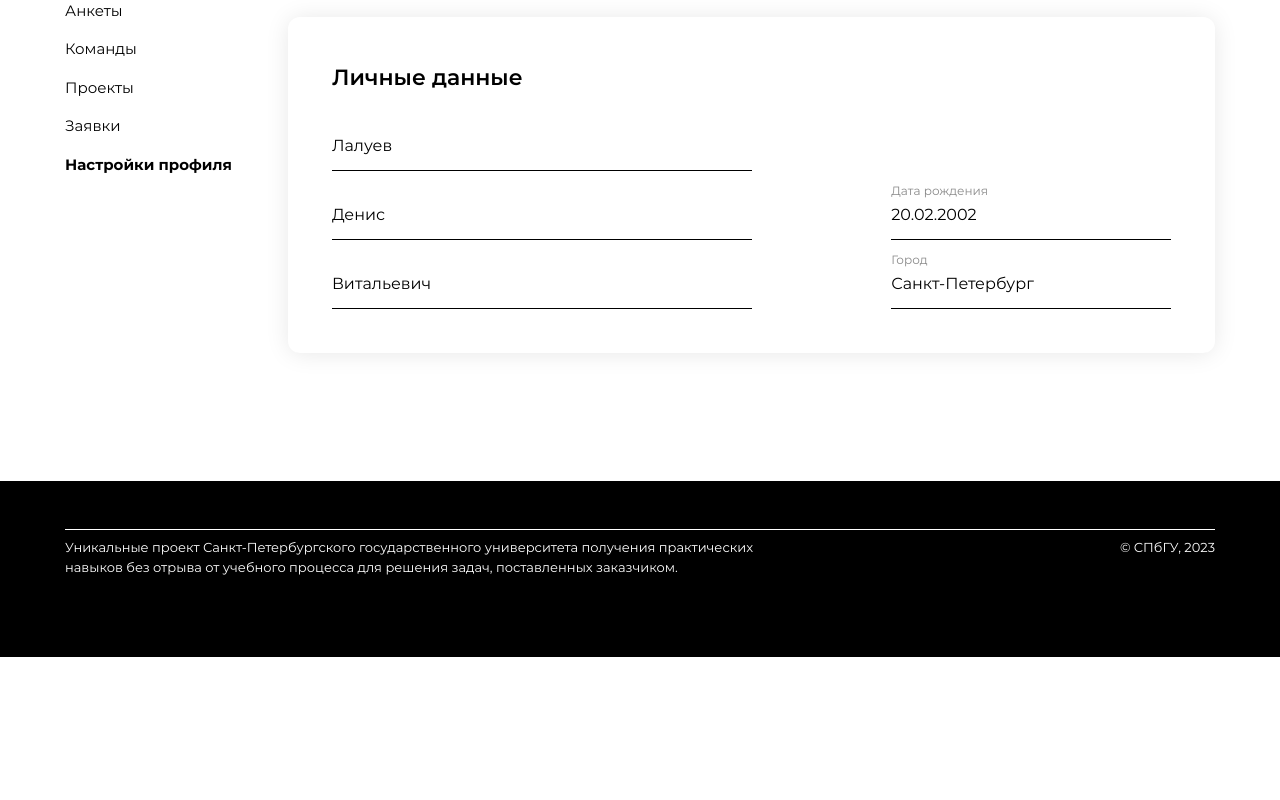
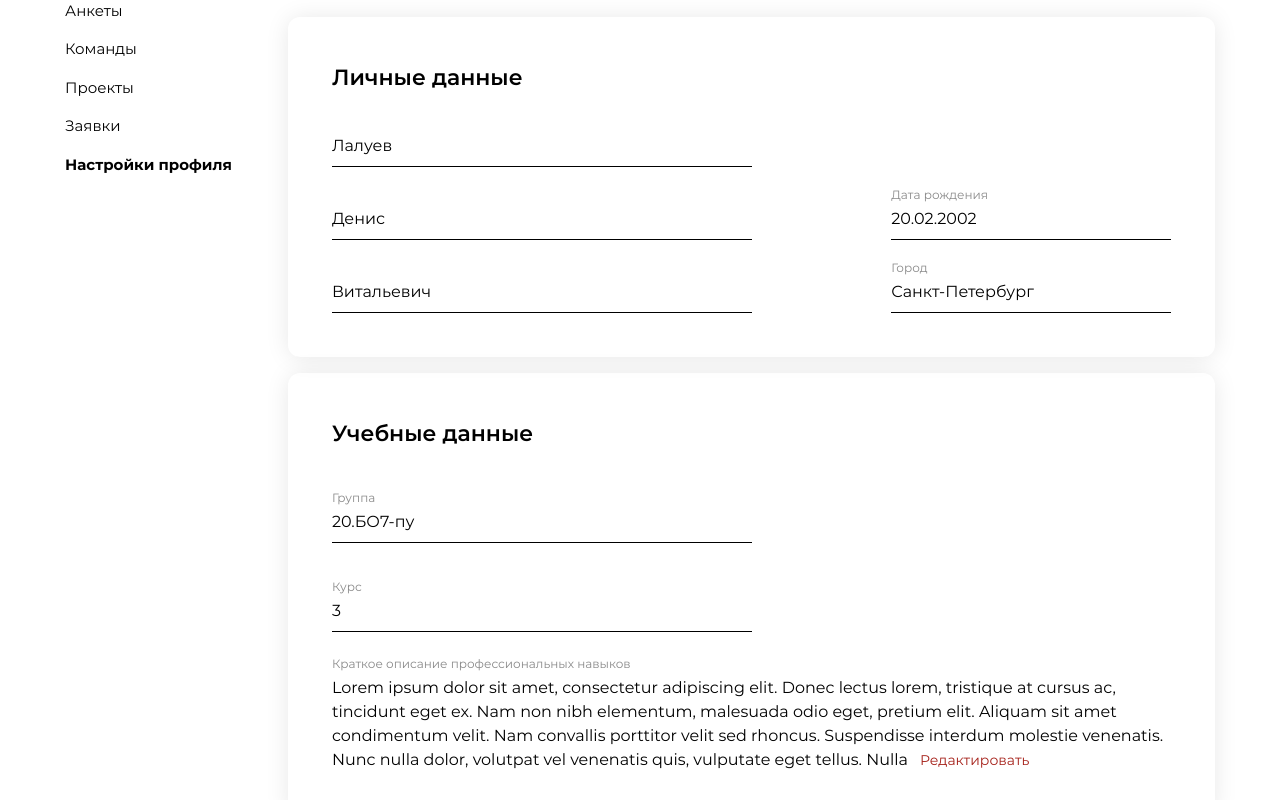
Before and after one commit to AngW1SH/Registry, a Next.js app in the folder client/: page /user/profile in a window 1280 px wide. Shown: the part 380-1180 px from the top of the page. Before the commit the page ends 1037 px from the top, so only its background shows below. Built offline with nearby package versions, Linux system fonts and the light colour scheme; no server answers.

Commit message:
Add EditEducationData

```diff
--- /dev/null
+++ b/client/src/features/EditUserProfile/ui/EditEducationData.tsx
@@ -0,0 +1,46 @@
+"use client";
+import { FormInput, NamedBlock } from "@/shared/ui";
+import { FC } from "react";
+
+interface EditEducationDataProps {}
+
+const EditEducationData: FC<EditEducationDataProps> = () => {
+  return (
+    <NamedBlock title={"Учебные данные"} border={false}>
+      <div className="flex flex-col gap-y-6">
+        <FormInput
+          className="w-[calc(50%+1px)] pt-0"
+          value={"20.БО7-пу"}
+          label={"Группа"}
+          id={"userProfileClass"}
+          readOnly={true}
+        />
+        <FormInput
+          className="w-[calc(50%+1px)] pt-0"
+          value={"3"}
+          label="Курс"
+          id={"userProfileYear"}
+          readOnly={true}
+        />
+        <div>
+          <p className="pb-1 text-xs text-[#898989]">
+            Краткое описание профессиональных навыков
+          </p>
+          <p>
+            Lorem ipsum dolor sit amet, consectetur adipiscing elit. Donec
+            lectus lorem, tristique at cursus ac, tincidunt eget ex. Nam non
+            nibh elementum, malesuada odio eget, pretium elit. Aliquam sit amet
+            condimentum velit. Nam convallis porttitor velit sed rhoncus.
+            Suspendisse interdum molestie venenatis. Nunc nulla dolor, volutpat
+            vel venenatis quis, vulputate eget tellus. Nulla
+            <span className="ml-3 cursor-pointer text-sm text-primary">
+              Редактировать
+            </span>
+          </p>
+        </div>
+      </div>
+    </NamedBlock>
+  );
+};
+
+export default EditEducationData;
--- a/client/src/features/EditUserProfile/ui/EditPersonalData.tsx
+++ b/client/src/features/EditUserProfile/ui/EditPersonalData.tsx
@@ -7,7 +7,7 @@ interface EditPersonalDataProps {}
 const EditPersonalData: FC<EditPersonalDataProps> = () => {
   return (
     <NamedBlock title={"Личные данные"} border={false}>
-      <div className="flex flex-wrap items-end justify-between">
+      <div className="flex flex-wrap items-end justify-between gap-y-2">
         <FormInput
           className="w-[calc(50%+1px)]"
           value={"Лалуев"}
--- a/client/src/features/EditUserProfile/ui/EditUserProfile.tsx
+++ b/client/src/features/EditUserProfile/ui/EditUserProfile.tsx
@@ -1,5 +1,6 @@
 import { FC } from "react";
 import EditPersonalData from "./EditPersonalData";
+import EditEducationData from "./EditEducationData";
 
 interface EditUserProfileProps {}
 
@@ -12,6 +13,8 @@ const EditUserProfile: FC<EditUserProfileProps> = () => {
   return (
     <div>
       <EditPersonalData />
+      <div className="pt-4" />
+      <EditEducationData />
     </div>
   );
 };
--- a/client/src/shared/ui/FormInput/FormInput.tsx
+++ b/client/src/shared/ui/FormInput/FormInput.tsx
@@ -32,7 +32,7 @@ const FormInput: FC<FormInputProps> = ({
       )}
       <input
         className={
-          "border-b border-black bg-transparent pb-3 placeholder-black outline-none"
+          "border-b border-black bg-transparent pb-2 placeholder-black outline-none"
         }
         id={id}
         placeholder={placeholder}
```
